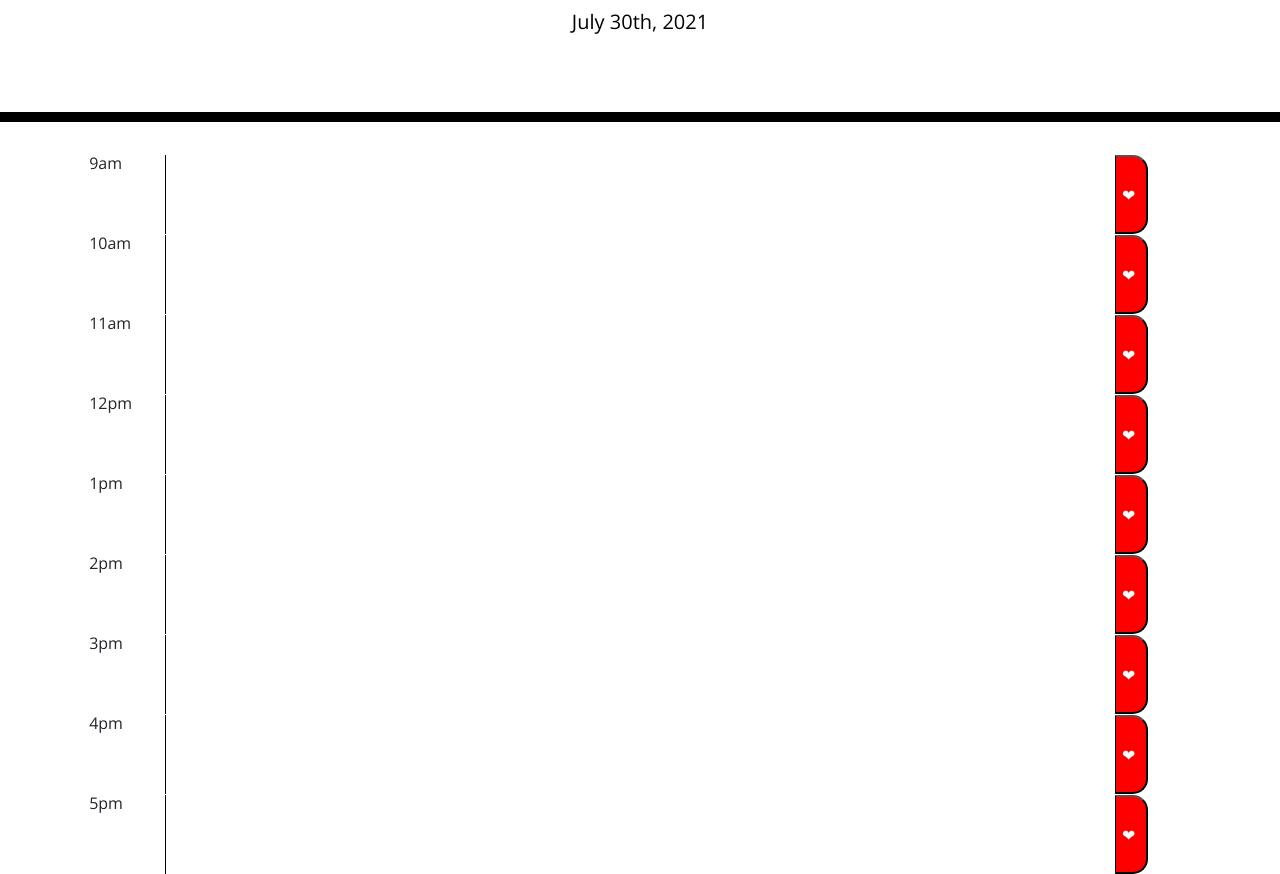
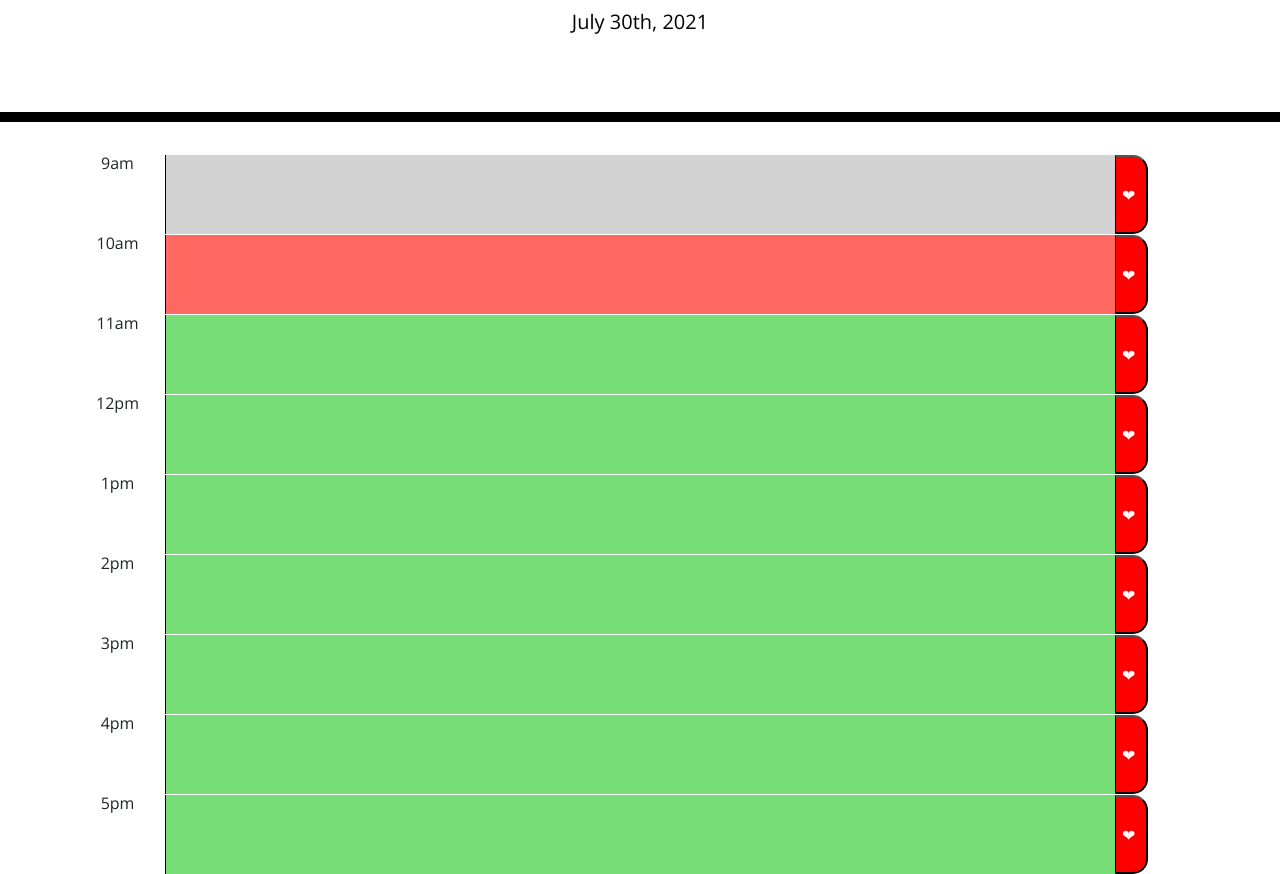
Before and after one commit to kdassign/HW5, a plain HTML site: page Develop/index.html in a window 1280 px wide. Shown: the part 182-1056 px from the top of the page. Drawn offline with nearby package versions, Linux system fonts and the light colour scheme.

Commit message:
figured out how to make the timeblocks color code and added comments to the javascript file. I think I'm done.

```diff
--- a/Develop/index.html
+++ b/Develop/index.html
@@ -13,63 +13,66 @@
   <title>Work Day Scheduler</title>
 </head>
 
+<!--Header that displays what this project is and the date-->
+
 <body>
   <header class="jumbotron">
     <h1 class="display-3">Work Day Scheduler</h1>
-    <p class="lead">A simple calendar app for scheduling your work day</p>
+    <p class="lead">A simple calendar app for scheduling your work day (that was a pain lol)</p>
     <p id="currentDay" class="lead"></p>
   </header>
   <div class="container">
 
-    <div class="row">
+    <!--These are the timeblocks-->
+    <div id="time-9" class="row time-block">
       <div class="col-sm-1"> 9am </div>
       <textarea class="col-md-10 text" id="9"></textarea>
       <button class="saveBtn" onclick="saveButton(9)">❤︎ </button>
     </div>
 
-    <div class="row">
+    <div id="time-10" class="row time-block">
       <div class="col-sm-1"> 10am </div>
       <textarea class="col-md-10 text" id="10"></textarea>
       <button class="saveBtn" onclick="saveButton(10)">❤︎ </button>
     </div>
-    <div class="row">
+    <div id="time-11" class="row time-block">
       <div class="col-sm-1"> 11am </div>
       <textarea class="col-md-10 text" id="11"></textarea>
       <button class="saveBtn" onclick="saveButton(11)">❤︎ </button>
     </div>
-    <div class="row">
+    <div id="time-12" class="row time-block">
       <div class="col-sm-1"> 12pm </div>
       <textarea class="col-md-10 text" id="12"></textarea>
       <button class="saveBtn" onclick="saveButton(12)">❤︎ </button>
     </div>
-    <div class="row">
+    <div id="time-13" class="row time-block">
       <div class="col-sm-1"> 1pm </div>
       <textarea class="col-md-10 text" id="13"></textarea>
       <button class="saveBtn" onclick="saveButton(13)">❤︎ </button>
     </div>
-    <div class="row">
+    <div id="time-14" class="row time-block">
       <div class="col-sm-1"> 2pm </div>
       <textarea class="col-md-10 text" id="14"></textarea>
       <button class="saveBtn" onclick="saveButton(14)">❤︎ </button>
     </div>
-    <div class="row">
+    <div id="time-15" class="row time-block">
       <div class="col-sm-1"> 3pm </div>
       <textarea class="col-md-10 text" id="15"></textarea>
       <button class="saveBtn" onclick="saveButton(15)">❤︎ </button>
     </div>
-    <div class="row">
+    <div id="time-16" class="row time-block">
       <div class="col-sm-1"> 4pm </div>
       <textarea class="col-md-10 text" id="16"></textarea>
       <button class="saveBtn" onclick="saveButton(16)">❤︎ </button>
     </div>
-    <div class="row">
+    <div id="time-17" class="row time-block">
       <div class="col-sm-1"> 5pm </div>
       <textarea class="col-md-10 text" id="17"></textarea>
       <button class="saveBtn" onclick="saveButton(17)">❤︎ </button>
     </div>
   </div>
   </div>
-
+  <!--Javascript libraries -->
   <script type="text/javascript" src="https://cdnjs.cloudflare.com/ajax/libs/jquery/3.2.1/jquery.min.js"></script>
   <script type="text/javascript" src="https://cdnjs.cloudflare.com/ajax/libs/moment.js/2.24.0/moment.min.js"></script>
   <script type="text/javascript" src="script.js"></script>
--- a/Develop/script.js
+++ b/Develop/script.js
@@ -1,3 +1,4 @@
+// Will display the current date
 
 var displayTime = moment();
 
@@ -6,7 +7,7 @@ var toDay = displayTime.format("MMMM Do, YYYY");
 $("#currentDay").text(toDay);
 
 
-//Will save text to local storage
+//Will save inputted text to local storage
 {
     $('.saveBtn').click(function () {
         var time9 = document.getElementById('9').value;
@@ -30,7 +31,8 @@ $("#currentDay").text(toDay);
     });
 }
 
-// This will display said saved tasks
+// Displays said saved tasks even after refreshing the page
+
 var saved9 = localStorage.getItem('text9');
 document.getElementById('9').value = saved9;
 var saved10 = localStorage.getItem('text10');
@@ -49,3 +51,34 @@ var saved16 = localStorage.getItem('text16');
 document.getElementById('16').value = saved16;
 var saved17 = localStorage.getItem('text17');
 document.getElementById('17').value = saved17;
+
+//this function color coordinates the time blocks in accordance to past, present, or future
+function timeTracker() {
+
+//This will set or get the hour
+    var cHour = moment().hours()
+//takes the class time-block and changes time-# into an actual #
+    $('.time-block').each( function(){
+//parseInt converts the number by using index position 1 of "time-#" (since counting in "code" usually starts at the number 0)
+       var tbHour = parseInt($(this).attr('id').split('time-')[1])
+
+//checks to see if the timeblock hour(tbHour) is before the current hour (cHour), if so then the block will correspond with class 'past' and be the corresponding color as written in the .css file
+    if (tbHour < cHour) {
+        $(this).children('textarea').addClass('past');
+    }
+// checks to see if timeblock hour is equal to current hour, will remove class 'past' elements and apply class 'present' elements (i.e. background-color)
+    else if (tbHour === cHour) {
+        $(this).children('textarea').removeClass('past');
+        $(this).children('textarea').addClass('present');
+    }
+//anything other than the prior will adhere to class 'future'
+    else {
+        $(this).children('textarea').removeClass('past');
+        $(this).children('textarea').removeClass('present');
+        $(this).children('textarea').addClass('future');
+    }
+
+    })
+
+}
+timeTracker();
```
